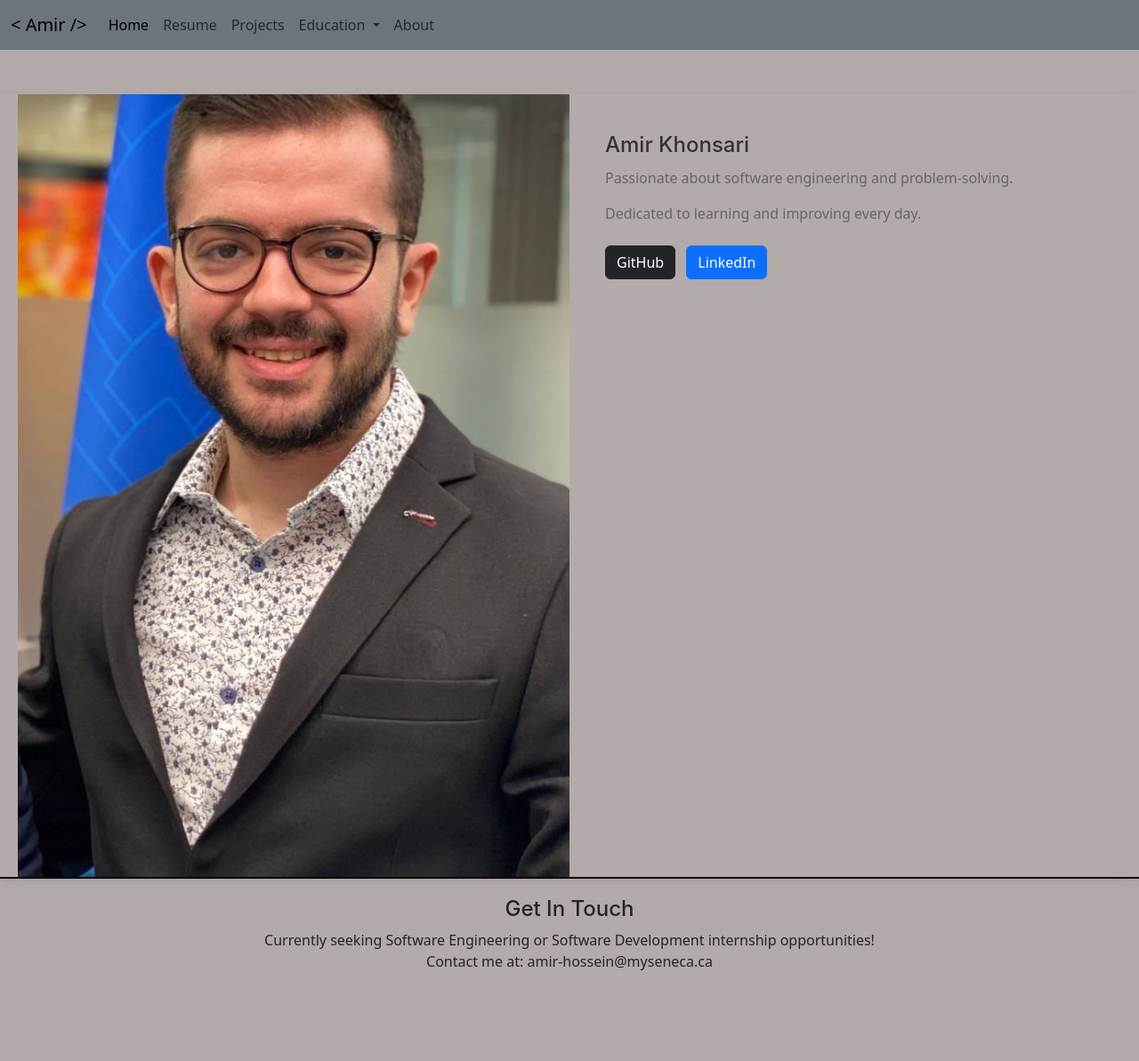
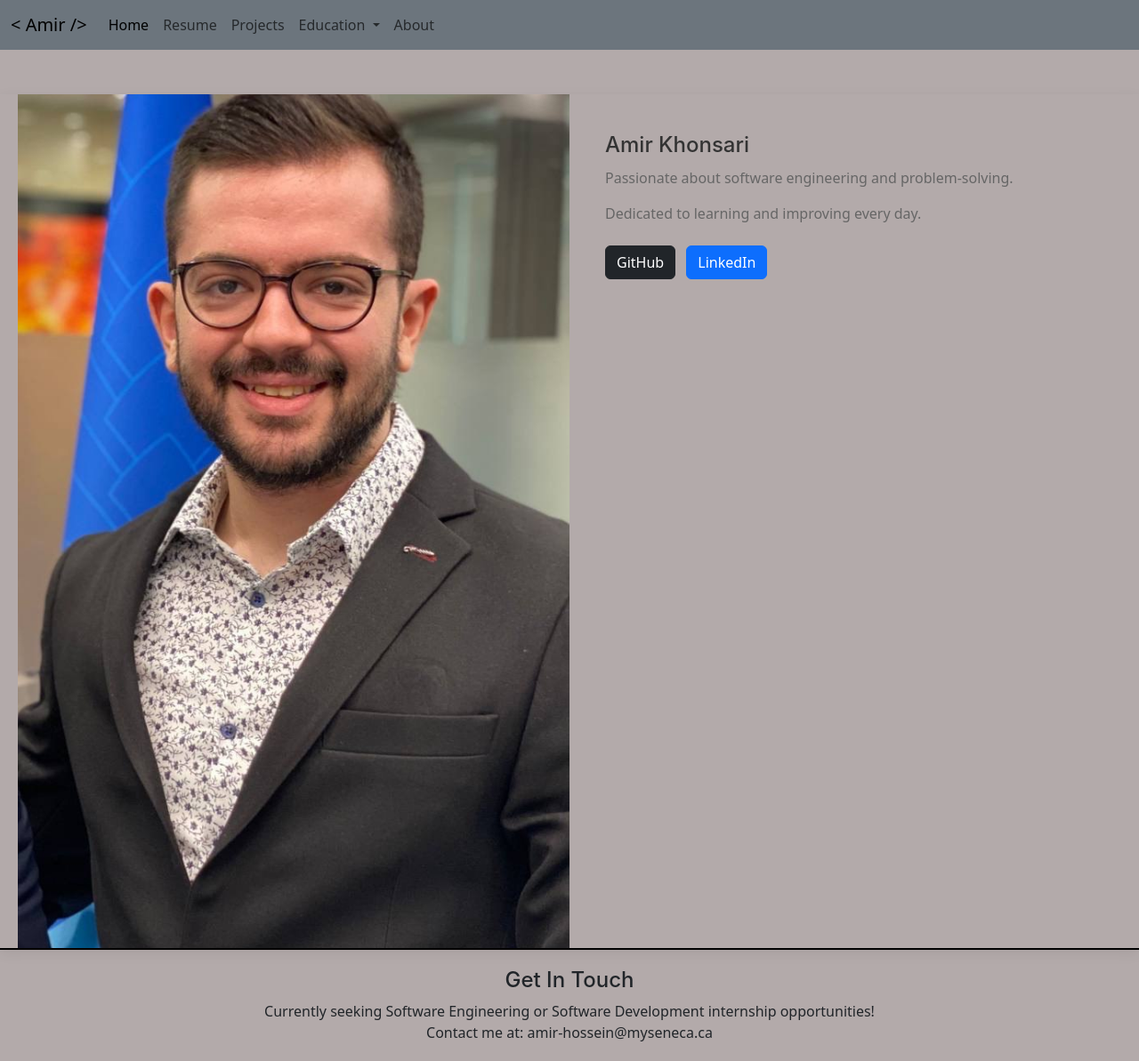
Before and after one commit to Amirhosseinmk/Portfolio, a Django app: page / in a window 1280 px wide. Shown: the whole page at 89% size. Before the commit the page ends 1091 px from the top, so only its background shows below. Run offline with Django 5.2, Linux system fonts and the light colour scheme; some libraries are stand-ins or nearby versions.

Commit message:
newStyle2

```diff
--- a/static/styles/home.css
+++ b/static/styles/home.css
@@ -14,7 +14,7 @@
     margin-right: 10px;
 }
 .uk-card{
-    height: 110vh;
+    height: 120vh;
 
 }
 .uk-card-footer{
```
